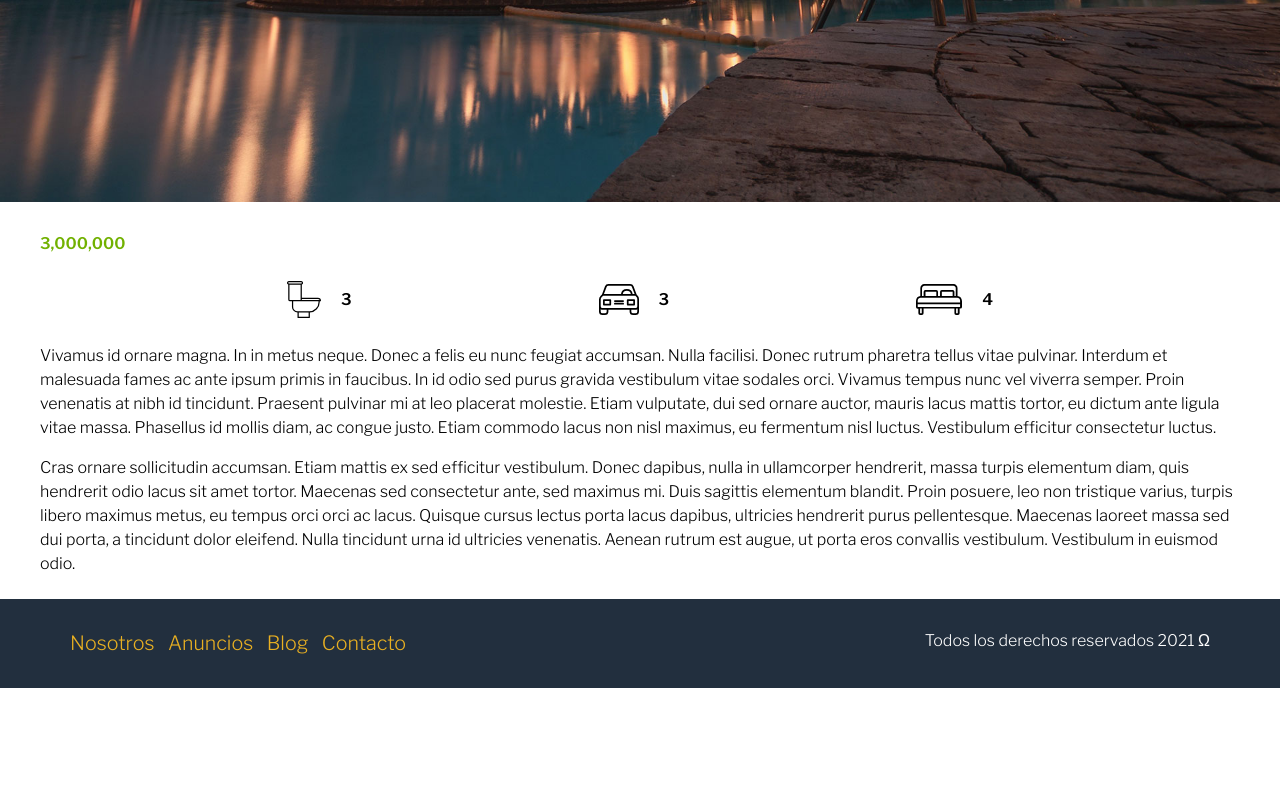
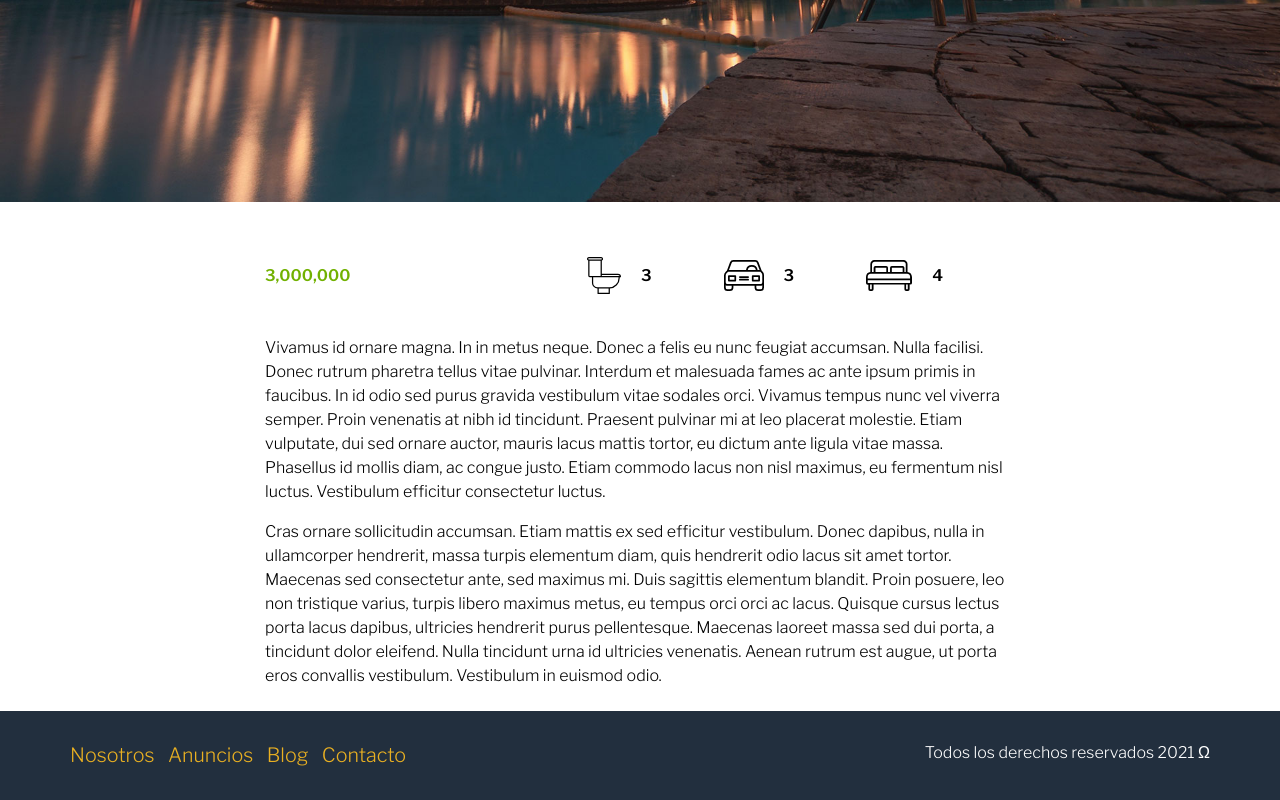
Before and after one commit to MDBagge/Hogares-Lux, a plain HTML site: page Hogares LUX/anuncio.html in a window 1280 px wide. Shown: the part 613-1413 px from the top of the page. Before the commit the page ends 1301 px from the top, so only its background shows below. Drawn offline with nearby package versions, Linux system fonts and the light colour scheme.

Commit message:
Update estilos.css

```diff
--- a/Hogares LUX/CSS/estilos.css
+++ b/Hogares LUX/CSS/estilos.css
@@ -58,6 +58,7 @@ h4{
     max-width: 120rem;
     margin-left: auto;
     margin-right: auto;
+    padding: 0 10rem 0 10rem;
 
 }
 .header-content{
@@ -105,10 +106,11 @@ h4{
     text-align: center;
     justify-content: center;
 }
+
+
 .container-anuncios{
     display: flex;
     justify-content: space-between;
-    padding: 0 4rem 0rem 4;
     flex-wrap: wrap;
 }
 .anuncio{
@@ -199,7 +201,8 @@ h4{
     display: flex;
     justify-content: space-evenly;
     font-weight: 600;
-    ;
+    max-width: 500px;
+    flex: 1;
 }
 .iconos-caract li{
     display: flex;
@@ -338,3 +341,11 @@ span{
     margin: 0;
     padding: 1rem 0 3rem 0;
 }
+.resumen-propiedad{
+    display: flex;
+    justify-content: space-between;
+    align-items: center;
+}
+.contenido-centrado{
+    max-width: 95rem;
+}
```
